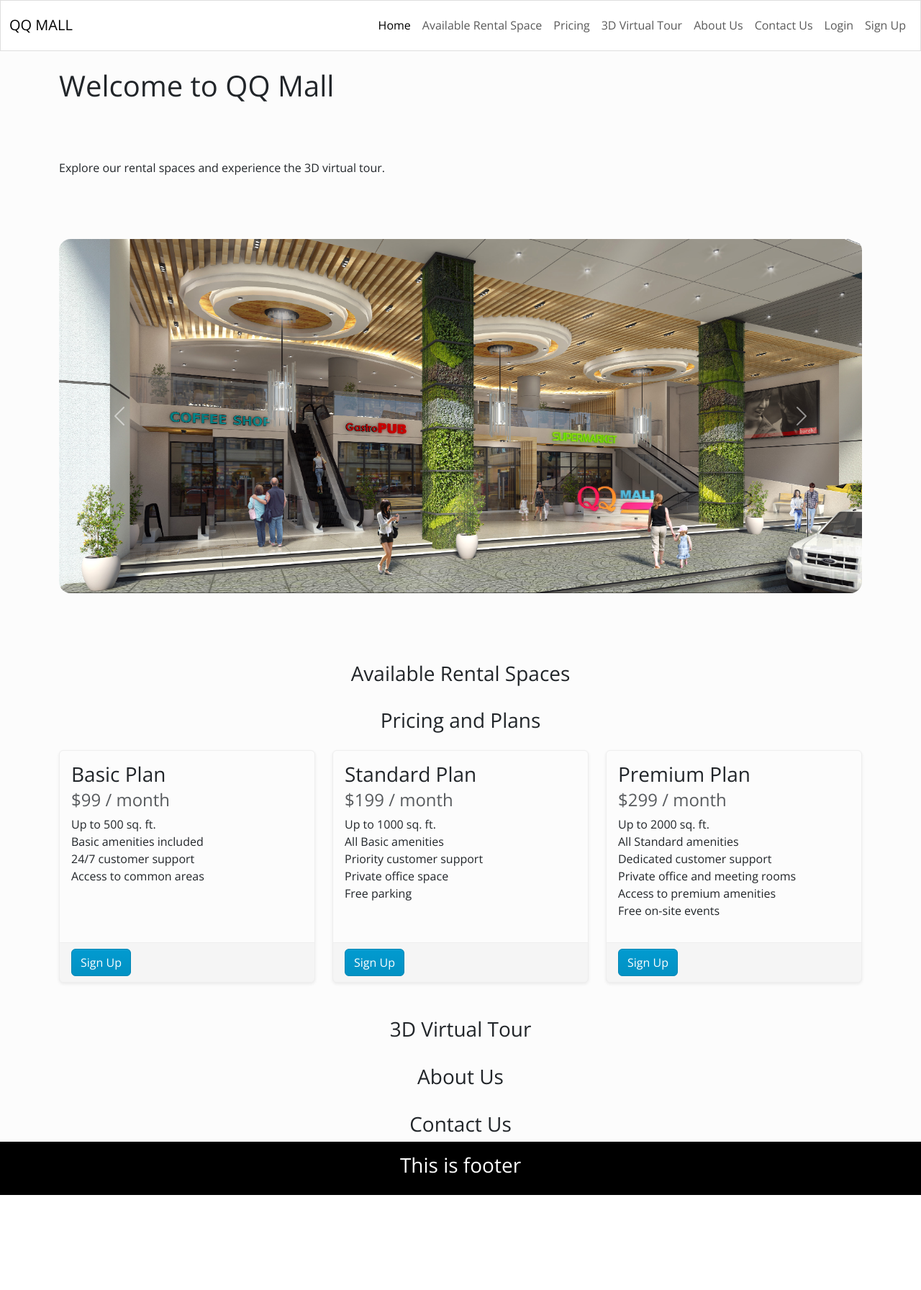
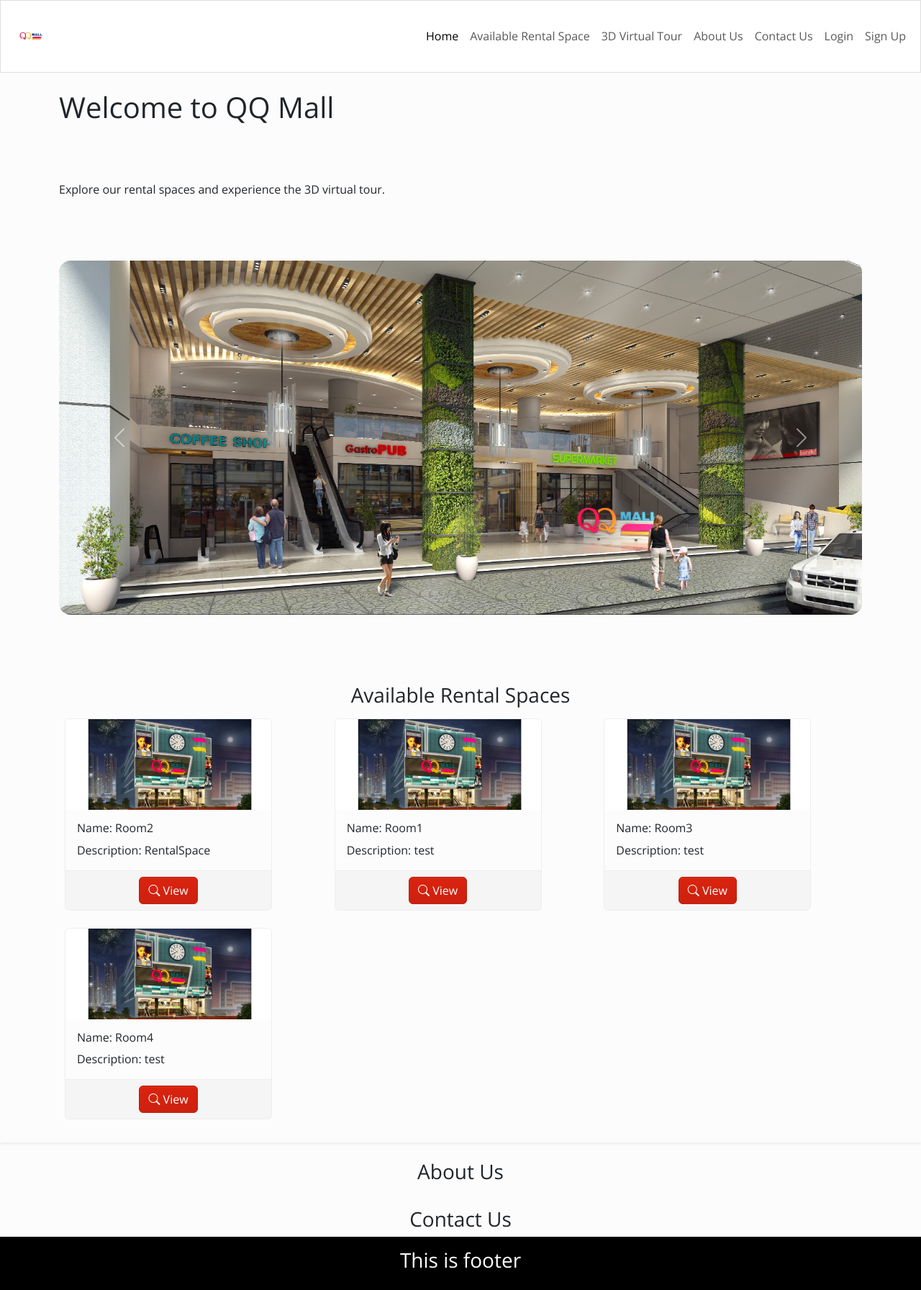
Before and after one commit to DEVPRESSSS/3DrentalManagementSystem, a Django app: page / in a window 1280 px wide. Shown: the whole page at 72% size. Before the commit the page ends 1660 px from the top, so only its background shows below. Run offline with Django 5.2, Linux system fonts and the light colour scheme; data comes from the database, SQL or seed files in the repository; both versions use the stored data as it was after the commit; some libraries are stand-ins or nearby versions.

Commit message:
Added rentalspace data

```diff
--- a/myrental/myApp/models.py
+++ b/myrental/myApp/models.py
@@ -38,6 +38,10 @@ class RentalSpaces(models.Model):
 
     def __str__(self):
         return self.name
+
+
+
+
 class Tenant(models.Model):
     PAYMENT_STATUS_CHOICES = [
         ('Paid', 'Paid'),
@@ -45,10 +49,10 @@ class Tenant(models.Model):
     ]
 
     tenant_id = models.AutoField(primary_key=True)
-    user = models.ForeignKey('User', on_delete=models.CASCADE)  # Foreign key to User model
+    user = models.ForeignKey('User', on_delete=models.CASCADE)
     lease_start_date = models.DateField()
     lease_end_date = models.DateField()
-    rental_space = models.ForeignKey('RentalSpaces', on_delete=models.CASCADE)  # Foreign key to RentalSpaces
+    rental_space = models.ForeignKey('RentalSpaces', on_delete=models.CASCADE)
     monthly_rent = models.DecimalField(max_digits=10, decimal_places=2)
     payment_status = models.CharField(max_length=10, choices=PAYMENT_STATUS_CHOICES)
 
@@ -58,7 +62,7 @@ class Tenant(models.Model):
 
 class Payment(models.Model):
     payment_id = models.AutoField(primary_key=True)
-    tenant = models.ForeignKey('Tenant', on_delete=models.CASCADE)  # Foreign key to Tenant model
+    tenant = models.ForeignKey('Tenant', on_delete=models.CASCADE)
     amount_paid = models.DecimalField(max_digits=10, decimal_places=2)
     payment_date = models.DateTimeField(auto_now_add=True)
     payment_method = models.CharField(max_length=50)
--- a/myrental/myApp/templates/myApp/Home.html
+++ b/myrental/myApp/templates/myApp/Home.html
@@ -42,88 +42,38 @@
 
 </section>
 
-<section id="RentalSpace" class="mt-lg-4">
+<section id="RentalSpace" class="mt-lg-4 shadow-sm">
   <h3 class="text-center">Available Rental Spaces</h3>
   <!-- Content for rental spaces -->
-</section>
+  <div class="container h-100">
 
-<section id="Pricing" class="mt-lg-4">
-    <h3 class="text-center">Pricing and Plans</h3>
-    <div class="container mt-4">
-      <div class="row">
-        <!-- Plan 1 -->
-        <div class="col-md-4 mb-4">
-          <div class="card h-100 d-flex flex-column shadow-sm">
+
+      <din class="row p-2 d-flex ">
+        {% for space in rentalspace %}
+            <div class="col-4 mb-4">
+                <div class="card" style="width: 18rem;">
+                    <img src="{% static '2.jpg' %}" class="card-img-top" alt="...">
                     <div class="card-body">
-              <h3 class="card-title">Basic Plan</h3>
-              <h4 class="card-subtitle mb-2 text-muted">$99 / month</h4>
-              <ul class="list-unstyled">
-                <li>Up to 500 sq. ft.</li>
-                <li>Basic amenities included</li>
-                <li>24/7 customer support</li>
-                <li>Access to common areas</li>
-              </ul>
+                        <h6 class="card-title">Name: {{ space.name }}</h6>
+                        <p class="card-text">Description: {{ space.description }}</p>
                     </div>
-            <div class="card-footer">
-              <a href="#" class="btn btn-info">Sign Up</a>
+                    <div class="card-footer d-flex justify-content-center">
+                        <a href="{% url 'rentalspaceview' space.space_id %}" class="btn btn-primary">
+                                 <i class="bi bi-search"></i> View
+                         </a>
                     </div>
                 </div>
             </div>
+        {% endfor %}
 
-        <!-- Plan 2 -->
-        <div class="col-md-4 mb-4">
-          <div class="card h-100 d-flex flex-column shadow-sm">
-            <div class="card-body">
-              <h3 class="card-title">Standard Plan</h3>
-              <h4 class="card-subtitle mb-2 text-muted">$199 / month</h4>
-              <ul class="list-unstyled">
-                <li>Up to 1000 sq. ft.</li>
-                <li>All Basic amenities</li>
-                <li>Priority customer support</li>
-                <li>Private office space</li>
-                <li>Free parking</li>
-              </ul>
+
+      </din>
 
   </div>
-            <div class="card-footer">
-              <a href="#" class="btn btn-info">Sign Up</a>
-            </div>
-          </div>
-        </div>
 
-       <!-- Plan 3 -->
-<div class="col-md-4 mb-4">
-  <div class="card h-100 d-flex flex-column shadow-sm">
-    <div class="card-body d-flex flex-column">
-      <div class="mb-auto">
-        <h3 class="card-title">Premium Plan</h3>
-        <h4 class="card-subtitle mb-2 text-muted">$299 / month</h4>
-        <ul class="list-unstyled">
-          <li>Up to 2000 sq. ft.</li>
-          <li>All Standard amenities</li>
-          <li>Dedicated customer support</li>
-          <li>Private office and meeting rooms</li>
-          <li>Access to premium amenities</li>
-          <li>Free on-site events</li>
-        </ul>
-      </div>
-    </div>
-    <div class="card-footer">
-      <a href="#" class="btn btn-info">Sign Up</a>
-    </div>
-  </div>
-</div>
-
-      </div>
-    </div>
 </section>
 
 
-
-  <section id="3DVirtualTour" class="mt-lg-4">
-    <h3 class="text-center">3D Virtual Tour</h3>
-    <!-- Content for the 3D Virtual Tour -->
-  </section>
 
   <section id="AboutUs" class="mt-lg-4">
     <h3  class="text-center">About Us</h3>
--- a/myrental/myApp/templates/myApp/base.html
+++ b/myrental/myApp/templates/myApp/base.html
@@ -9,7 +9,7 @@
       {% endblock %}
     </title>
     {% load static %}
-
+    <link rel="stylesheet" href="https://cdn.jsdelivr.net/npm/bootstrap-icons@1.11.3/font/bootstrap-icons.min.css">
     <link href="https://cdn.jsdelivr.net/npm/bootstrap@5.3.3/dist/css/bootstrap.min.css" rel="stylesheet" integrity="sha384-QWTKZyjpPEjISv5WaRU9OFeRpok6YctnYmDr5pNlyT2bRjXh0JMhjY6hW+ALEwIH" crossorigin="anonymous">
     <link rel="stylesheet" href="{% static 'bootstrap.min.css' %}">
     <link rel="stylesheet" href="{% static 'style.css' %}">
@@ -17,29 +17,28 @@
   <body>
     <nav class="navbar navbar-expand-lg bg-light sticky-top" data-bs-theme="light">
       <div class="container-fluid">
-        <a class="navbar-brand" href="#">QQ MALL</a>
+        <a class="navbar-brand" href="#">
+            <img src="{% static 'qqmalllogo.png' %}" alt="qqmalllogo" width="60" height="60" class="rounded-circle">
+        </a>
         <button class="navbar-toggler" type="button" data-bs-toggle="collapse" data-bs-target="#navbarColor03" aria-controls="navbarColor03" aria-expanded="false" aria-label="Toggle navigation">
           <span class="navbar-toggler-icon"></span>
         </button>
         <div class="collapse navbar-collapse" id="navbarColor03">
           <ul class="navbar-nav flex-grow-1 d-flex justify-content-end">
             <li class="nav-item">
-              <a class="nav-link active" href="#Home">Home</a>
+              <a class="nav-link active" href="{% url 'home' %}">Home</a>
             </li>
             <li class="nav-item">
-              <a class="nav-link" href="#RentalSpace">Available Rental Space</a>
-            </li>
-            <li class="nav-item">
-              <a class="nav-link" href="#Pricing">Pricing</a>
+              <a class="nav-link" href="{% url 'rentalspace' %}">Available Rental Space</a>
             </li>
             <li class="nav-item">
               <a class="nav-link" href="#3DVirtualTour">3D Virtual Tour</a>
             </li>
             <li class="nav-item">
-              <a class="nav-link" href="#AboutUs">About Us</a>
+              <a class="nav-link" href="{% url 'about' %}">About Us</a>
             </li>
             <li class="nav-item">
-              <a class="nav-link" href="#ContactUs">Contact Us</a>
+              <a class="nav-link" href="{% url 'contact' %}">Contact Us</a>
             </li>
             <li class="nav-item">
               <a class="nav-link" href="{% url 'login' %}">Login</a>
--- a/myrental/myApp/urls.py
+++ b/myrental/myApp/urls.py
@@ -6,4 +6,8 @@ urlpatterns= [
 
     path("",views.home, name="home"),
     path("login/",views.login, name="login"),
+    path("rentalspace/",views.rentalspace, name="rentalspace"),
+    path("contact/",views.contact, name="contact"),
+    path("about/",views.about, name="about"),
+    path('rentalspaceview/<int:id>/', views.rentalspaceview, name='rentalspaceview'),
 ]
--- a/myrental/myApp/views.py
+++ b/myrental/myApp/views.py
@@ -1,9 +1,28 @@
 from django.shortcuts import render
-
+from .models import RentalSpaces,Tenant,Payment,Model
 def home(request):
 
-    return render (request,"myapp/Home.html")
+    rentals_space = RentalSpaces.objects.filter(status="Available")
+
+    return render(request, "myapp/Home.html", {'rentalspace': rentals_space})
+
 
 def login(request):
 
-    return render (request,"myapp/Login.html")
+    return render (request,"myapp/login.html")
+
+def rentalspace(request):
+
+    return render (request,"myapp/rentalspaceavailable.html")
+
+def rentalspaceview(request,id):
+
+    space = RentalSpaces.objects.get(space_id=id)
+    return render(request, "myapp/rentalspaceview.html", {'space': space})
+def about(request):
+
+    return render (request,"myapp/about.html")
+
+def contact(request):
+
+    return render (request,"myapp/contact.html")
```
Also changed, not shown: myrental/myApp/templates/myApp/about.html (added, +17 -0 lines), myrental/myApp/templates/myApp/contact.html (added, +17 -0 lines), myrental/myApp/templates/myApp/rentalspaceavailable.html (added, +17 -0 lines), myrental/myApp/templates/myApp/rentalspaceview.html (added, +10 -0 lines), myrental/QQmall.sqlite3, myrental/myApp/static/qqmalllogo.png (added). Lines whose indentation alone changed are shown as unchanged.
